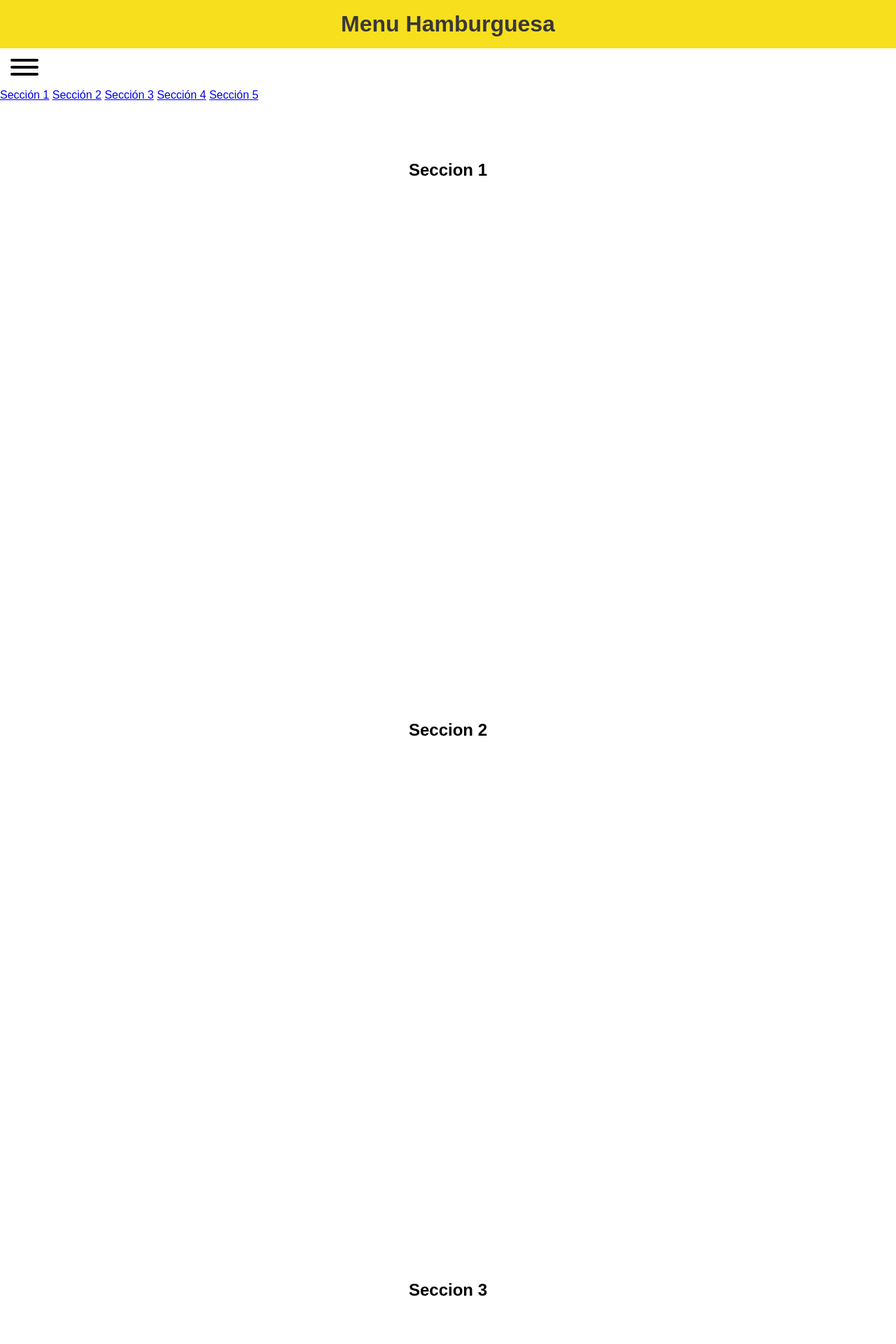
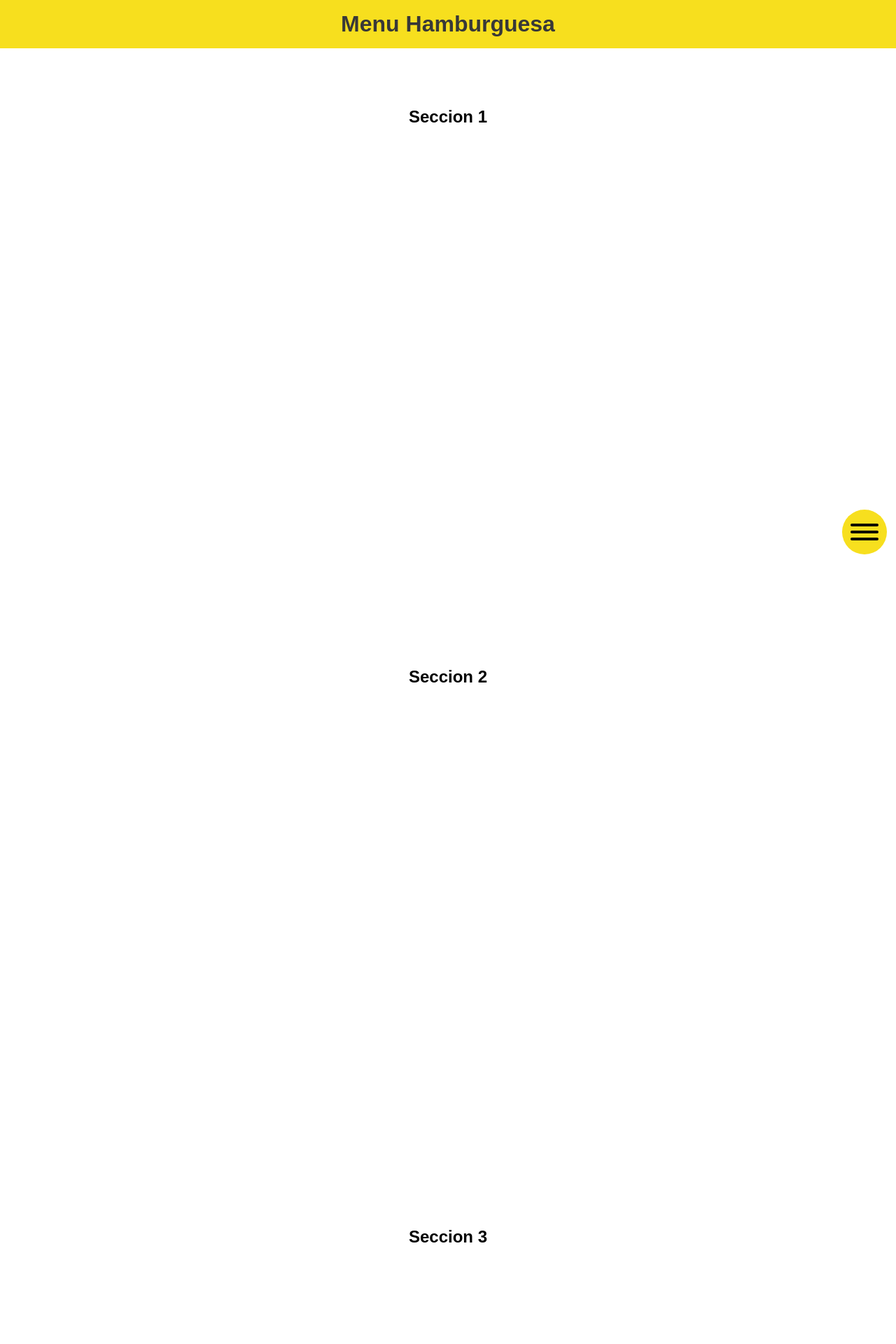
Before and after one commit to Kapelu/plantillas-reutilizable, a PHP site: page / in a window 1280 px wide. Shown: the top 1920 px of the page at 70% size. Run offline with PHP 8.4, Linux system fonts and the light colour scheme.

Commit message:
Update 01-04-2023

```diff
--- a/html-css-js/Funciones Reutilizable/Menu Hamburguesa/index.css
+++ b/html-css-js/Funciones Reutilizable/Menu Hamburguesa/index.css
@@ -16,7 +16,7 @@ html {
 	box-sizing: border-box;
 	font-size: var(--font-size);
 	font-family: var(--main-font);
-	scroll-behavior: smooth; /*$ Le da el efecto de transicion de una seccion a otra */
+	scroll-behavior: smooth; /*$ Le da el efecto de transicion de una sección a otra */
 }
 *,
 *::after,
@@ -28,12 +28,6 @@ html {
 
 ::-webkit-scrollbar {
 	width: 0px;
-}
-::-webkit-scrollbar-track {
-	background: #fff;
-}
-::-webkit-scrollbar-thumb {
-	background: #fff;
 }
 
 body {
@@ -49,10 +43,10 @@ img {
 
 /*$ **********  Menú Hamburguesa  **********  */
 
-.header{
-	position: sticky;  /*$ El header cuando llegue a la posición top: 0, se va  comportar de manera fija */
+.header {
+	position: sticky; /*$ El header cuando llegue a la posición top: 0, se va  comportar de manera fija */
 	top: 0;
-	padding: 1rem;  /*$ es a los 4 lados de 1rem */
+	padding: 1rem; /*$ es a los 4 lados de 1rem */
 	background-color: var(--main-color);
 	color: var(--second-color);
 }
@@ -62,18 +56,51 @@ img {
 	text-align: center;
 }
 
-section{
+.section {
 	padding: 2rem;
 	padding-top: 4rem;
 	margin-left: auto;
 	margin-right: auto;
 	width: 100%;
-	max-width:var(--container-width);
+	max-width: var(--container-width);
 	min-height: 100vh;
 	text-align: center;
 }
 
-panel-btn{
+.panel {
+	position: fixed;
+	z-index: 998;
+	top: 0;
+	bottom: 0;
+	left: 0;
+	right: 0;
+	width: 100%;
+	display: flex;
+	flex-direction: column;
+	justify-content: center;
+	align-items: center;
+	overflow-y: auto;
+	background-color: var(--second-modal-color);
+	opacity: 0;
+	visibility: hidden;
+	transition: transform 0.8s ease, opacity 0.5s ease;
+	/* De arriba */
+	/* transform: translate(0, -100%); */
+	/* De abajo */
+	transform: translate(0, 100%);
+	/* De la derecha */
+	/* transform: translate(100%, 0); */
+	/* De la izquierda */
+	/* transform: translate(-100%, 0); */
+}
+
+.panel.is-active {
+	transform: translate(0, 0);
+	opacity: 1;
+	visibility: visible;
+}
+
+.panel-btn {
 	position: fixed;
 	z-index: 999;
 	bottom: 1vh;
@@ -87,3 +114,123 @@ panel-btn{
 	align-items: center;
 	background-color: var(--main-color);
 }
+
+.menu {
+	width: inherit;
+	display: flex;
+	flex-direction: column;
+	justify-content: space-evenly;
+	align-items: center;
+	text-align: center;
+}
+
+.menu a {
+	padding: 2rem;
+	width: inherit;
+	display: block;
+	font-size: 1.5rem;
+	text-decoration: none;
+	color: var(--main-color);
+	transition: all 0.3s ease;
+}
+
+.menu a:hover {
+	font-weight: bold;
+	color: var(--second-color);
+	background-color: var(--main-modal-color);
+}
+
+.hamburger {
+	cursor: pointer;
+	transition-property: opacity, filter;
+	transition-duration: 0.15s;
+	transition-timing-function: linear;
+	font: inherit;
+	color: inherit;
+	text-transform: none;
+	border: 0;
+	margin: 0;
+	overflow: visible;
+}
+.hamburger:hover {
+	opacity: 0.7;
+}
+.hamburger.is-active:hover {
+	opacity: 0.7;
+}
+.hamburger.is-active .hamburger-inner,
+.hamburger.is-active .hamburger-inner::before,
+.hamburger.is-active .hamburger-inner::after {
+	background-color: #000;
+}
+
+.hamburger-box {
+	width: 40px;
+	height: 20px;
+	align-items: center;
+	display: inline-block;
+	position:relative;
+}
+
+.hamburger-inner {
+	display: block;
+	top: 50%;
+	margin-top: -2px;
+}
+.hamburger-inner,
+.hamburger-inner::before,
+.hamburger-inner::after {
+	width: 40px;
+	height: 4px;
+	background-color: #000;
+	border-radius: 4px;
+	position: absolute;
+	transition-property: transform;
+	transition-duration: 0.15s;
+	transition-timing-function: ease;
+}
+.hamburger-inner::before,
+.hamburger-inner::after {
+	content: '';
+	display: block;
+}
+.hamburger-inner::before {
+	top: -10px;
+}
+.hamburger-inner::after {
+	bottom: -10px;
+}
+
+.hamburger--vortex .hamburger-inner {
+	transition-duration: 0.2s;
+	transition-timing-function: cubic-bezier(0.19, 1, 0.22, 1);
+}
+.hamburger--vortex .hamburger-inner::before,
+.hamburger--vortex .hamburger-inner::after {
+	transition-duration: 0s;
+	transition-delay: 0.1s;
+	transition-timing-function: linear;
+}
+.hamburger--vortex .hamburger-inner::before {
+	transition-property: top, opacity;
+}
+.hamburger--vortex .hamburger-inner::after {
+	transition-property: bottom, transform;
+}
+
+.hamburger--vortex.is-active .hamburger-inner {
+	transform: rotate(765deg);
+	transition-timing-function: cubic-bezier(0.19, 1, 0.22, 1);
+}
+.hamburger--vortex.is-active .hamburger-inner::before,
+.hamburger--vortex.is-active .hamburger-inner::after {
+	transition-delay: 0s;
+}
+.hamburger--vortex.is-active .hamburger-inner::before {
+	top: 0;
+	opacity: 0;
+}
+.hamburger--vortex.is-active .hamburger-inner::after {
+	bottom: 0;
+	transform: rotate(90deg);
+}
--- a/html-css-js/Funciones Reutilizable/Menu Hamburguesa/index.html
+++ b/html-css-js/Funciones Reutilizable/Menu Hamburguesa/index.html
@@ -5,8 +5,8 @@
 		<meta http-equiv="X-UA-Compatible" content="IE=edge" />
 		<meta name="viewport" content="width=device-width, initial-scale=1.0" />
 		<title>Menu Hamburguesa</title>
-		<link rel="stylesheet" href="./index.css" />
         <link rel="stylesheet" href="https://cdnjs.cloudflare.com/ajax/libs/hamburgers/1.2.1/hamburgers.min.css">
+		<link rel="stylesheet" href="./index.css">
 	</head>
 	<body>
 		<header class="header">
--- a/html-css-js/Funciones Reutilizable/Menu Hamburguesa/index.js
+++ b/html-css-js/Funciones Reutilizable/Menu Hamburguesa/index.js
@@ -0,0 +1,7 @@
+import hamburgerMenu from './menu-hamburguesa.js'
+
+const d= document
+
+d.addEventListener('DOMContentLoaded', e=>{
+    hamburgerMenu('.panel-btn', '.panel', '.menu a')
+})
--- /dev/null
+++ b/html-css-js/Funciones Reutilizable/Menu Hamburguesa/menu-hamburguesa.js
@@ -0,0 +1,29 @@
+export default function hamburgerMenu(panelBtn, panel, menuLink) {
+	const d = document
+
+    d.addEventListener('click', e=>{
+        if (e.target.matches(panelBtn) || e.target.matches(`${panelBtn} *`)){
+            d.querySelector(panel).classList.toggle('is-active')
+            d.querySelector(panelBtn).classList.toggle('is-active')
+        }
+
+        if (e.target.matches(menuLink)){
+            d.querySelector(panel).classList.remove('is-active')
+            d.querySelector(panelBtn).classList.remove('is-active')
+        }
+    })
+
+}
+/*
+
+d.addEventListener('click', e => {
+    if (e.target.matches(panelBtn)|| e.target.matches(`${panelBtn}`)) {
+        d.querySelector(panel).classList.toggle('is-active')
+        d.querySelector(panelBtn).classList.toggle('is-active')
+    }
+
+    if (e.target.matches(menuLink)){
+        d.querySelector(panel).classList.toggle('is-active')
+        d.querySelector(panelBtn).classList.toggle('is-active')
+    }
+}) */
```
